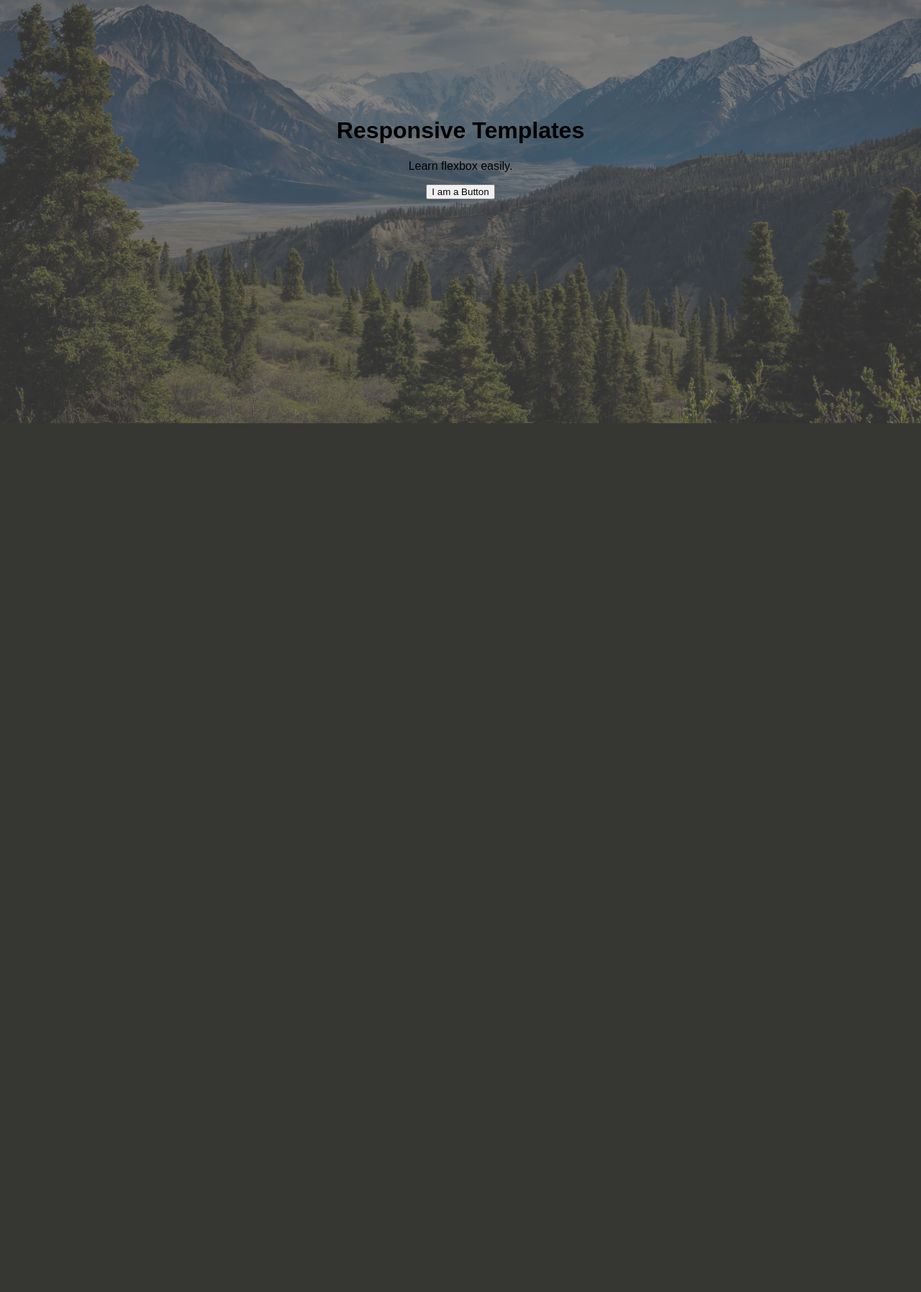
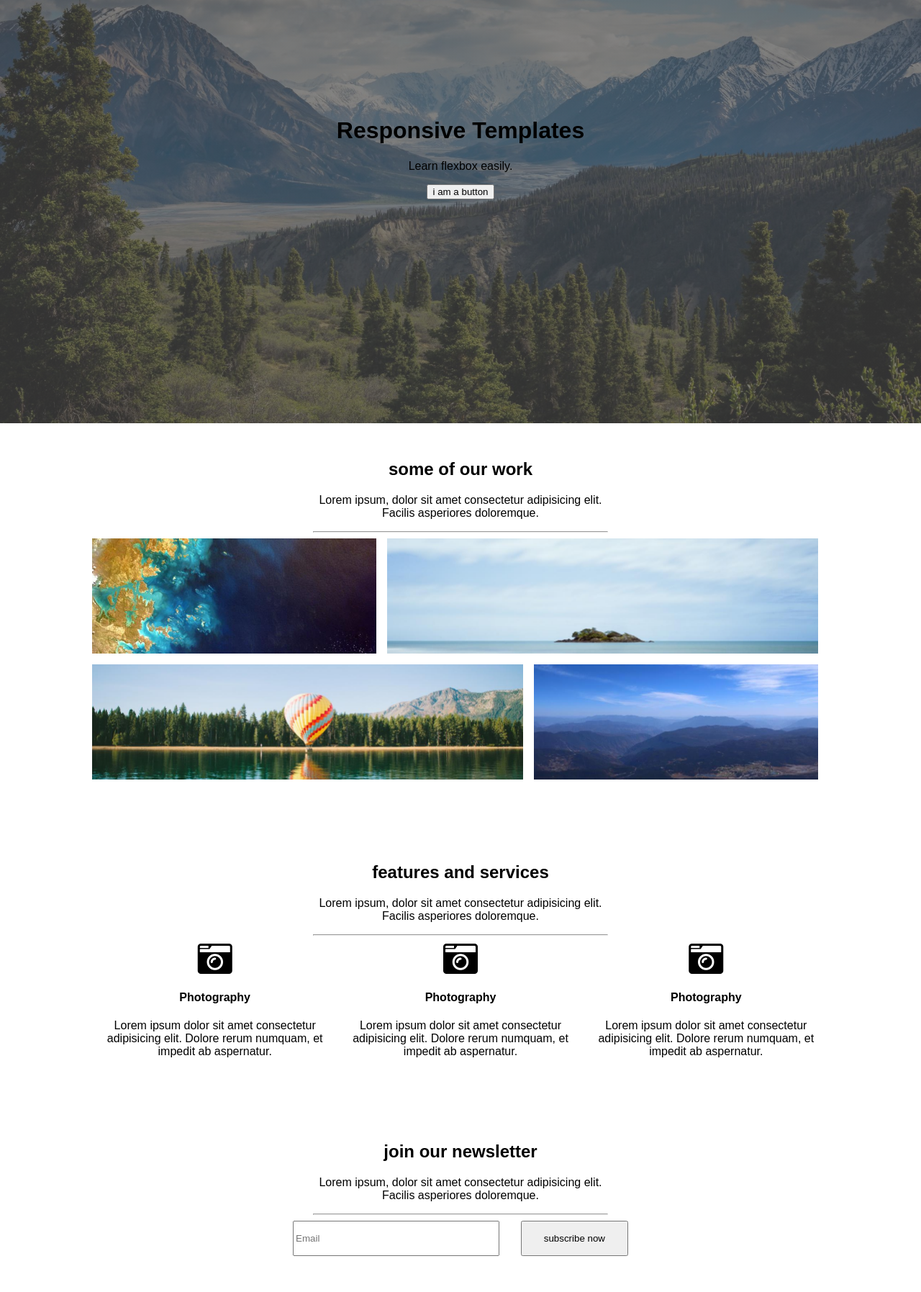
Before and after one commit to DejanDonchevski/BrainsterChallenges, a PHP site: page / in a window 1280 px wide. Shown: the part 212-2007 px from the top of the page at 72% size. Before the commit the page ends 800 px from the top, so only its background shows below. Run offline with PHP 8.4, Linux system fonts and the light colour scheme.

Commit message:
Finished 4th section(not finished)

```diff
--- a/index.html
+++ b/index.html
@@ -6,6 +6,7 @@
     <meta name="viewport" content="width=device-width, initial-scale=1.0">
     <title>Flex Git</title>
     <link rel="stylesheet" href="style.css">
+    <link rel="stylesheet" href="https://cdnjs.cloudflare.com/ajax/libs/font-awesome/5.15.4/css/all.min.css" integrity="sha512-1ycn6IcaQQ40/MKBW2W4Rhis/DbILU74C1vSrLJxCq57o941Ym01SwNsOMqvEBFlcgUa6xLiPY/NS5R+E6ztJQ==" crossorigin="anonymous" referrerpolicy="no-referrer" />
 </head>
 <body>
     <div class="header">
@@ -22,7 +23,88 @@
             <div class="col-50">
                 <h1>Responsive Templates</h1>
                 <p>Learn flexbox easily.</p>
-                <button class="btn">I am a Button</button>
+                <button class="btn">i am a button</button>
+            </div>
+        </div>
+    </div>
+
+    <div class="section2">
+        <div class="container">
+            <div class="col-40 t-center m-auto">
+                <h2>some of our work</h2>
+                <p>Lorem ipsum, dolor sit amet consectetur adipisicing elit. Facilis asperiores doloremque.</p>
+                <hr>
+            </div>
+            <div class="flex wrap">
+                <div class="col-40">
+                    <div class="space">
+                        <div class="img-coast"></div>
+                    </div>
+                </div>
+                <div class="col-60">
+                    <div class="space">
+                        <div class="img-island"></div>
+                    </div>
+                </div>
+                <div class="col-60">
+                    <div class="space">
+                        <div class="img-balloon"></div>
+                    </div>
+                </div>
+                <div class="col-40">
+                    <div class="space">
+                        <div class="img-mountain"></div>
+                    </div>
+                </div>
+            </div>
+        </div>
+    </div>
+
+    <div class="section3">
+        <div class="container">
+            <div class="col-40 t-center m-auto">
+                <h2>features and services</h2>
+                <p>Lorem ipsum, dolor sit amet consectetur adipisicing elit. Facilis asperiores doloremque.</p>
+                <hr>
+            </div>
+            <div class="flex wrap t-center">
+                <div class="col-33">
+                    <div class="inner">
+                        <i class="fas fa-camera-retro fa-3x"></i>
+                        <h4>Photography</h4>
+                        <p>Lorem ipsum dolor sit amet consectetur adipisicing elit. Dolore rerum numquam, et impedit ab aspernatur.</p>
+                    </div>
+                </div>
+                <div class="col-33">
+                    <div class="inner">
+                        <i class="fas fa-camera-retro fa-3x"></i>
+                        <h4>Photography</h4>
+                        <p>Lorem ipsum dolor sit amet consectetur adipisicing elit. Dolore rerum numquam, et impedit ab aspernatur.</p>
+                    </div>
+                </div>
+                <div class="col-33">
+                    <div class="inner">
+                        <i class="fas fa-camera-retro fa-3x"></i>
+                        <h4>Photography</h4>
+                        <p>Lorem ipsum dolor sit amet consectetur adipisicing elit. Dolore rerum numquam, et impedit ab aspernatur.</p>
+                    </div>
+                </div>
+            </div>
+        </div>
+    </div>
+
+    <div class="section4">
+        <div class="container">
+            <div class="col-40 t-center m-auto">
+                <h2>join our newsletter</h2>
+                <p>Lorem ipsum, dolor sit amet consectetur adipisicing elit. Facilis asperiores doloremque.</p>
+                <hr>
+            </div>
+            <div class="flex wrap jc-center">
+                <form action="#" class="flex jc-center">
+                    <input type="email" placeholder="Email">
+                    <button class="btn size-L" type="submit">subscribe now</button>
+                </form>
             </div>
         </div>
     </div>
--- a/style.css
+++ b/style.css
@@ -1,6 +1,7 @@
 /* CSS RESETS */
 * {
     box-sizing: border-box;
+    outline: none;
 }
 
 body {
@@ -46,8 +47,24 @@ img {
     justify-content: space-between;
 }
 
+.m-auto {
+    margin: 0 auto;
+}
+
+.col-60 {
+    width: 60%;
+}
+
 .col-50 {
     flex: 0 1 50%;
+}
+
+.col-40 {
+    width: 40%;
+}
+
+.col-33 {
+    width: 33.333%;
 }
 
 .t-center {
@@ -58,6 +75,21 @@ img {
     height: calc(100vh - 64px);
 }
 
+.size-L {
+    padding: 15px 30px;
+    margin-left: 30px;
+}
+
+.container {
+    width: 80%;
+    margin: 0 auto;
+    padding: 50px 0;
+}
+
+.space {
+    margin-bottom: 15px;
+    margin-right: 15px;
+}
 /* -------------------------------------------------------------------- */
 
 .header {
@@ -81,3 +113,36 @@ img {
 .navbar ul li:not(:last-child) {
     margin-right: 20px;
 }
+
+.img-coast {
+    background: url("./images/coast.jpg") no-repeat center / cover;
+    height: 20vh;
+}
+
+.img-island {
+    background: url("./images/island.jpg") no-repeat center / cover;
+    height: 20vh;
+}
+
+.img-balloon {
+    background: url("./images/balloon.jpg") no-repeat center / cover;
+    height: 20vh;
+}
+
+.img-mountain {
+    background: url("./images/mountain.jpg") no-repeat center / cover;
+    height: 20vh;
+}
+
+.inner:not(:last-child) {
+    margin-right: 15px;
+}
+
+form {
+    width: 80%;
+    margin: 0 auto;
+}
+
+form input {
+    width: 35%;
+}
```
